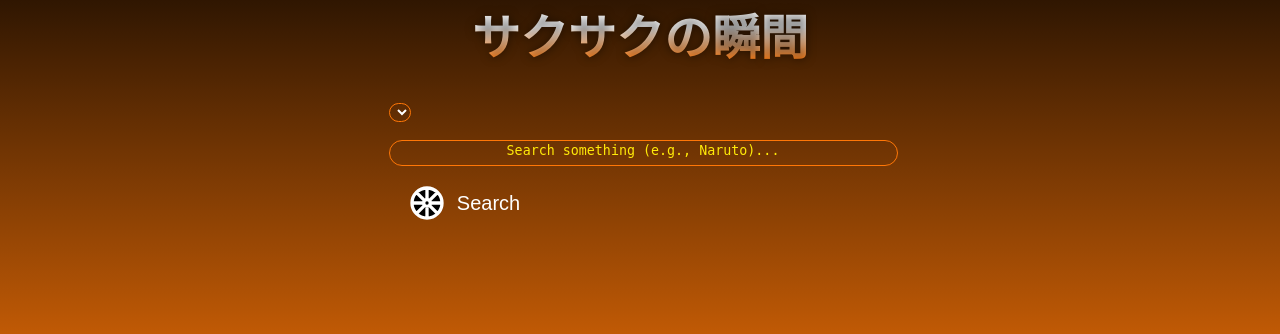
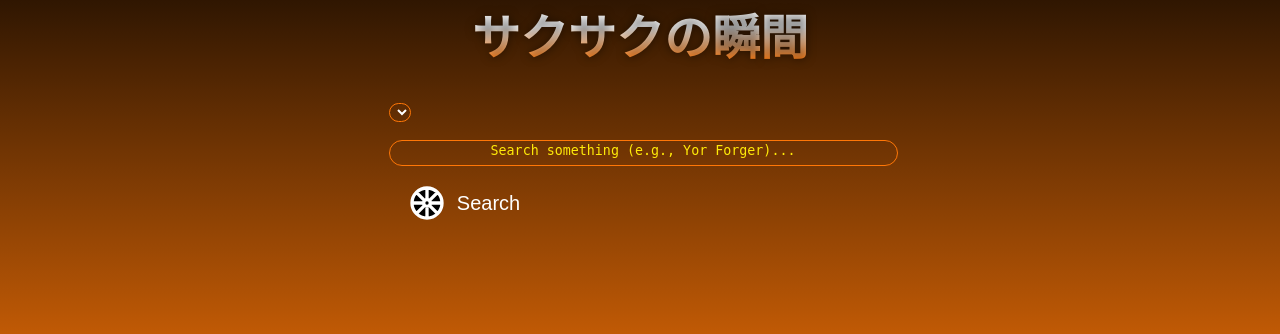
Before and after one commit to Allegsu/PHP_SQL, a PHP site: page / in a window 1280 px wide. Shown: the part 297-631 px from the top of the page. Run offline with PHP 8.4, Linux system fonts and the light colour scheme; lists and menus that the app fills with data are empty.

Commit message:
spelling check

```diff
--- a/index.php
+++ b/index.php
@@ -4,7 +4,7 @@ error_reporting(E_ALL & ~E_DEPRECATED & ~E_WARNING);
 $host = 'localhost';
 $user = 'yor_forger';
 $pass = '1234';
-$dbname = 'crunch';
+$dbname = 'anime';
 
 $conn = new mysqli($host, $user, $pass, $dbname);
 if ($conn->connect_error) {
@@ -222,7 +222,7 @@ if ($_SERVER['REQUEST_METHOD'] === 'POST') {
                     <select name="table_name" id="table_name" required>
                         <?= $tableOptions ?>
                     </select><br><br>
-                        <textarea name="search_query" rows="4" cols="60" placeholder="Search something (e.g., Naruto)..."><?= htmlspecialchars($searchQuery) ?></textarea><br>
+                        <textarea name="search_query" rows="4" cols="60" placeholder="Search something (e.g., Yor Forger)..."><?= htmlspecialchars($searchQuery) ?></textarea><br>
             <button type="submit">
                     <svg viewBox="0 0 24 24" xmlns="http://www.w3.org/2000/svg">
                         <path d="M12 10V3M13.4141 10.5857L18.3639 5.63599M14 12H21M13.4143 13.4141L18.364 18.3639M12 14V21M10.5859 13.4143L5.63611 18.364M10 12H3M10.5857 10.5859L5.63599 5.63611M21 12C21 16.9706 16.9706 21 12 21C7.02944 21 3 16.9706 3 12C3 7.02944 7.02944 3 12 3C16.9706 3 21 7.02944 21 12ZM14 12C14 13.1046 13.1046 14 12 14C10.8954 14 10 13.1046 10 12C10 10.8954 10.8954 10 12 10C13.1046 10 14 10.8954 14 12Z" stroke="#fff" stroke-width="2" stroke-linecap="round" stroke-linejoin="round"/>
```
